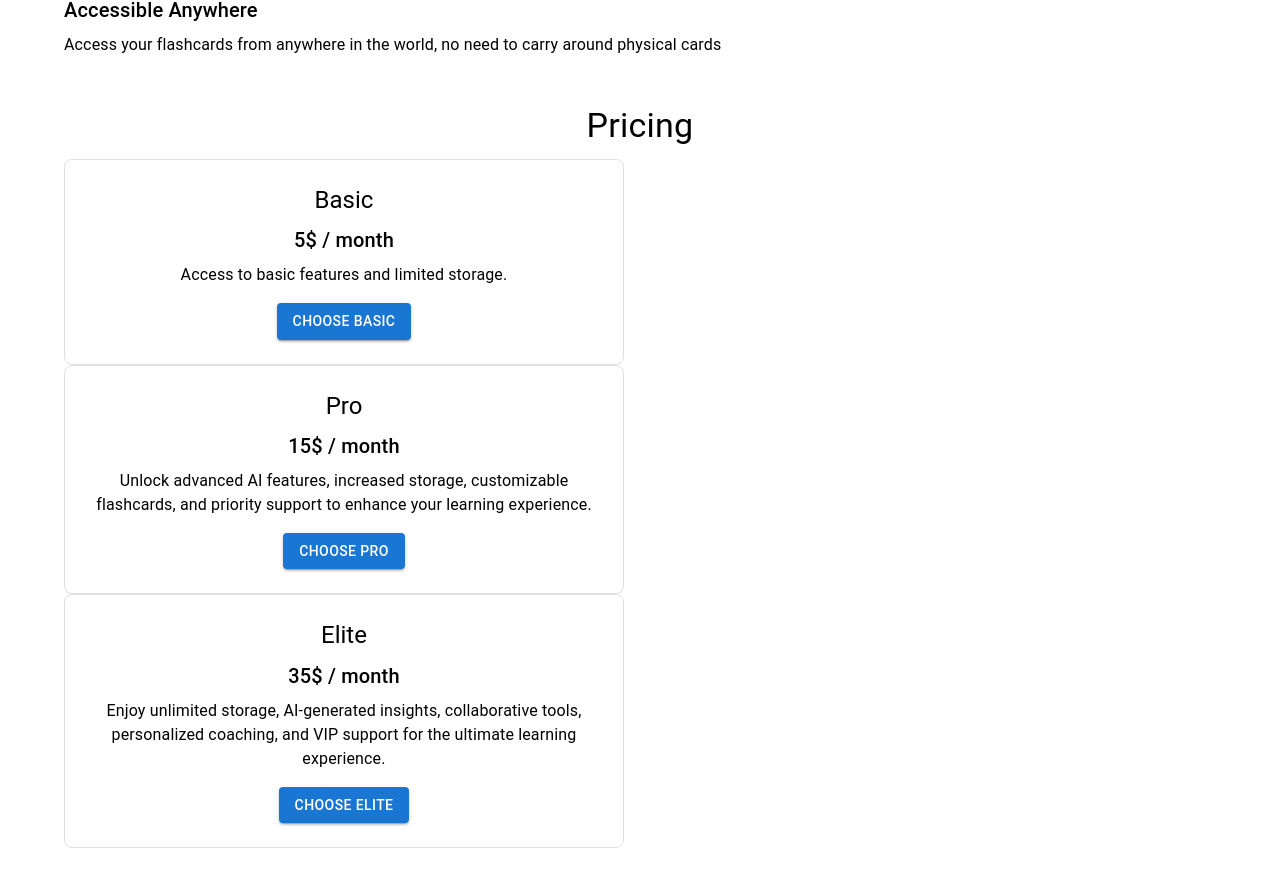
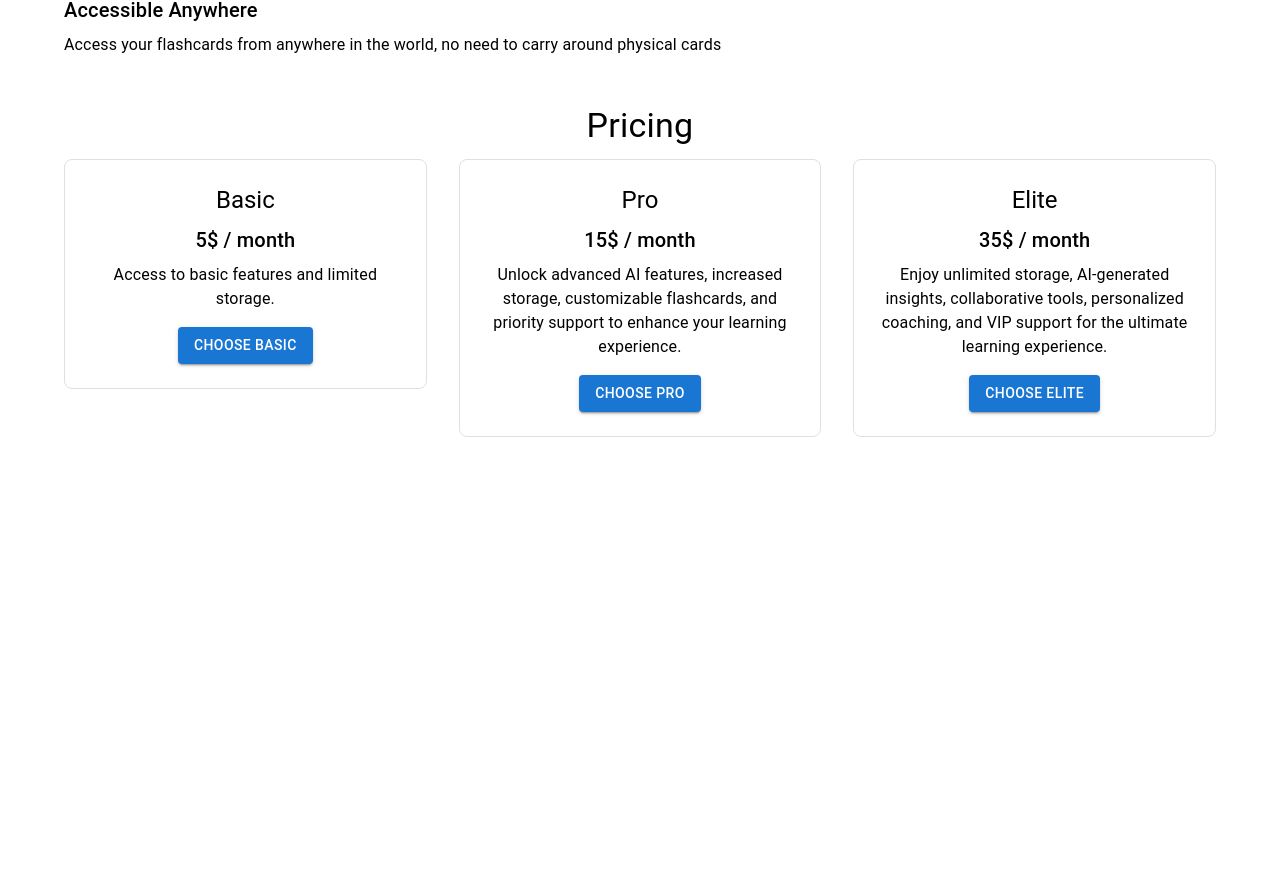
Before and after one commit to RyanTren/AI-Flashcards-Stripe, a Next.js app in the folder flashcard-saas/: page / in a window 1280 px wide. Shown: the part 540-1426 px from the top of the page. After the commit the page ends 1025 px from the top, so only its background shows below. Built offline with nearby package versions, Linux system fonts and the light colour scheme; no server answers.

Commit message:
Update page.js

```diff
--- a/flashcard-saas/app/page.js
+++ b/flashcard-saas/app/page.js
@@ -93,7 +93,7 @@ export default function Home() {
         <Typography variant="h4" gutterBottom>Pricing</Typography>
 
         <Grid container spacing = {4}>
-          <Grid item xs={12} md={6}>
+          <Grid item xs={12} md={4}>
             <Box
               sx={{
                 p: 3,
@@ -113,10 +113,10 @@ export default function Home() {
               </Button>
             </Box>
           </Grid>
-        </Grid>
 
-        <Grid container spacing = {4}>
-          <Grid item xs={12} md={6}>
+
+
+          <Grid item xs={12} md={4}>
             <Box
               sx={{
                 p: 3,
@@ -137,10 +137,9 @@ export default function Home() {
               </Button>
             </Box>
           </Grid>
-        </Grid>
 
-        <Grid container spacing = {4}>
-          <Grid item xs={12} md={6}>
+
+          <Grid item xs={12} md={4}>
             <Box
               sx={{
                 p: 3,
@@ -161,6 +160,7 @@ export default function Home() {
               </Button>
             </Box>
           </Grid>
+
         </Grid>
 
       </Box>
```
